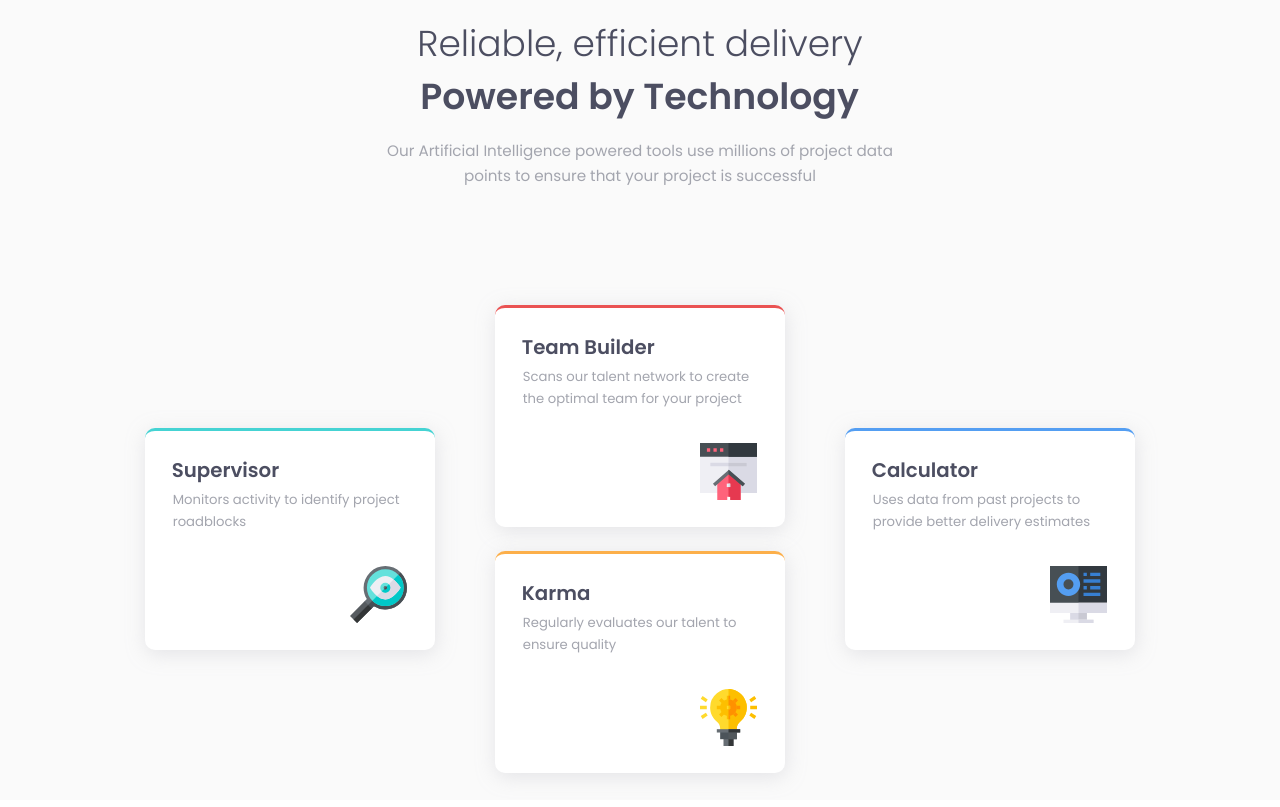
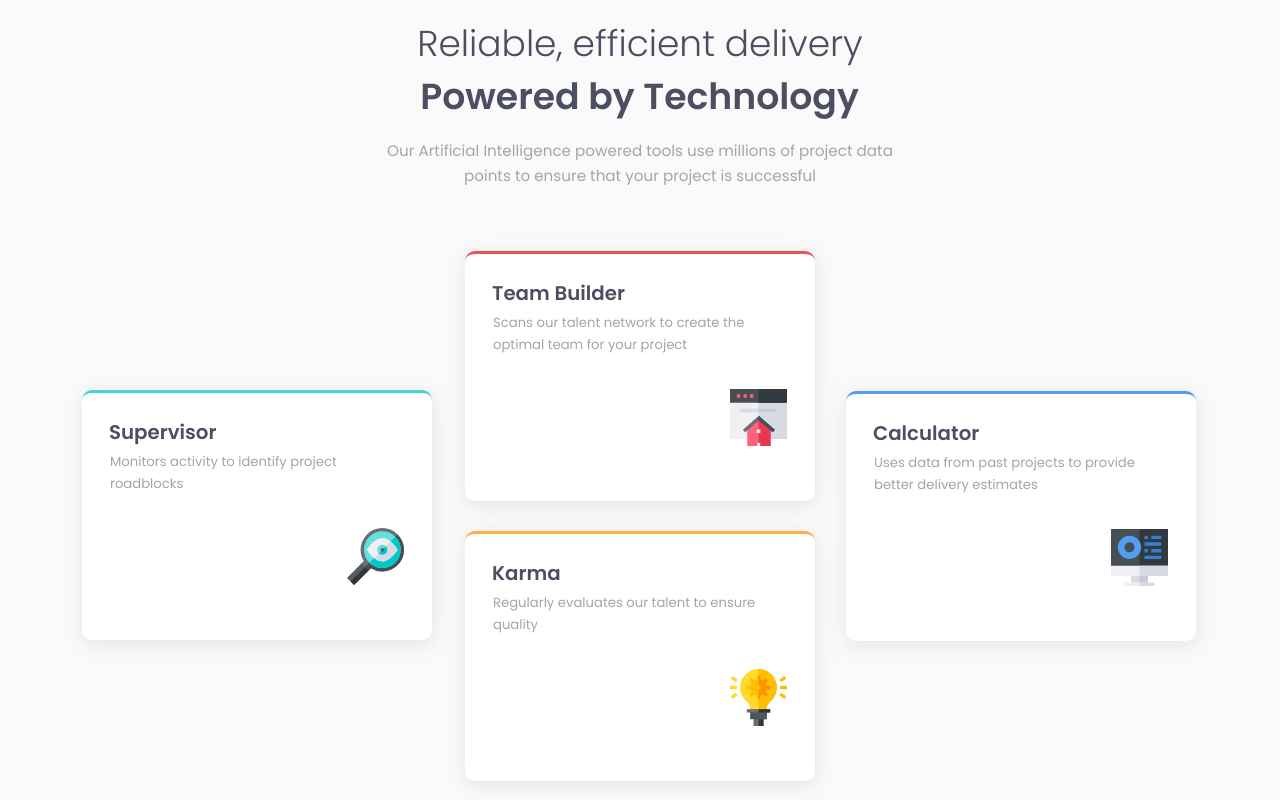
Before and after one commit to JCDMeira/four-card, a React (Create React App) app: page / in a window 1280 px wide. Built offline with nearby package versions, Linux system fonts and the light colour scheme.

Commit message:
Update: card styles and positions

```diff
--- a/src/App.css
+++ b/src/App.css
@@ -132,7 +132,7 @@ html {
   .header {
     width: 100%;
     max-width: 120rem;
-    height: 23rem;
+    height: 20rem;
     padding: 0;
     background: #fafafa;
   }
@@ -164,5 +164,26 @@ html {
     padding: 0;
     display: flex;
     justify-content: center;
+    align-items: flex-start;
+  }
+  .field1,
+  .field2,
+  .field3 {
+    width: 40rem;
+    display: flex;
+    flex-direction: column;
+    align-items: center;
+    justify-content: center;
+  }
+
+  .field1 {
+    padding: 14.9rem 0 0 3.4rem;
+  }
+
+  .field2 {
+    padding: 1rem 0 1.8rem 0;
+  }
+  .field3 {
+    padding: 15rem 0 0 0rem;
   }
 }
--- a/src/components/Card/style.css
+++ b/src/components/Card/style.css
@@ -47,3 +47,18 @@
 .color-blue {
   border-top: 3px solid #549ef2;
 }
+
+@media (min-width: 1200px) {
+  .card {
+    width: 100%;
+    max-width: 35rem;
+    height: 25rem;
+  }
+
+  .color-orange {
+    margin-top: 3rem;
+  }
+  .color-blue {
+    margin-left: -3.8rem;
+  }
+}
```
